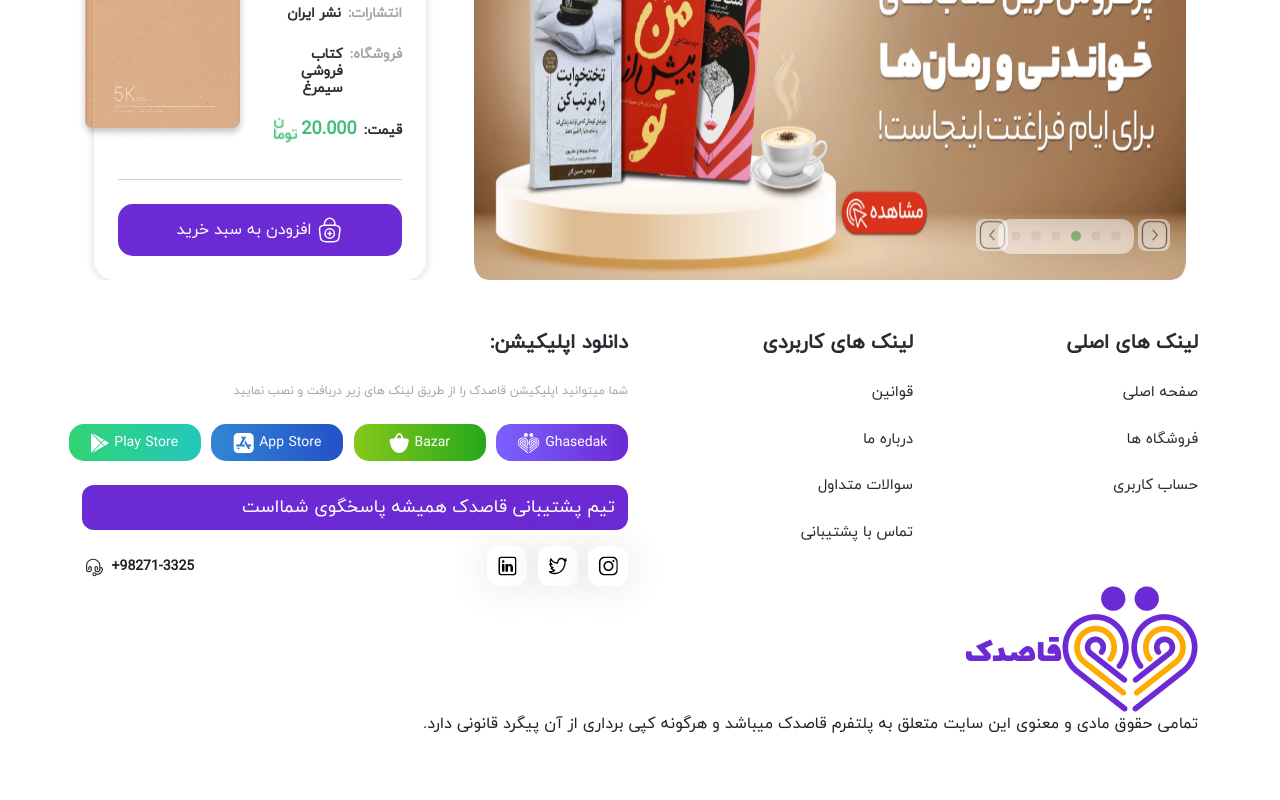
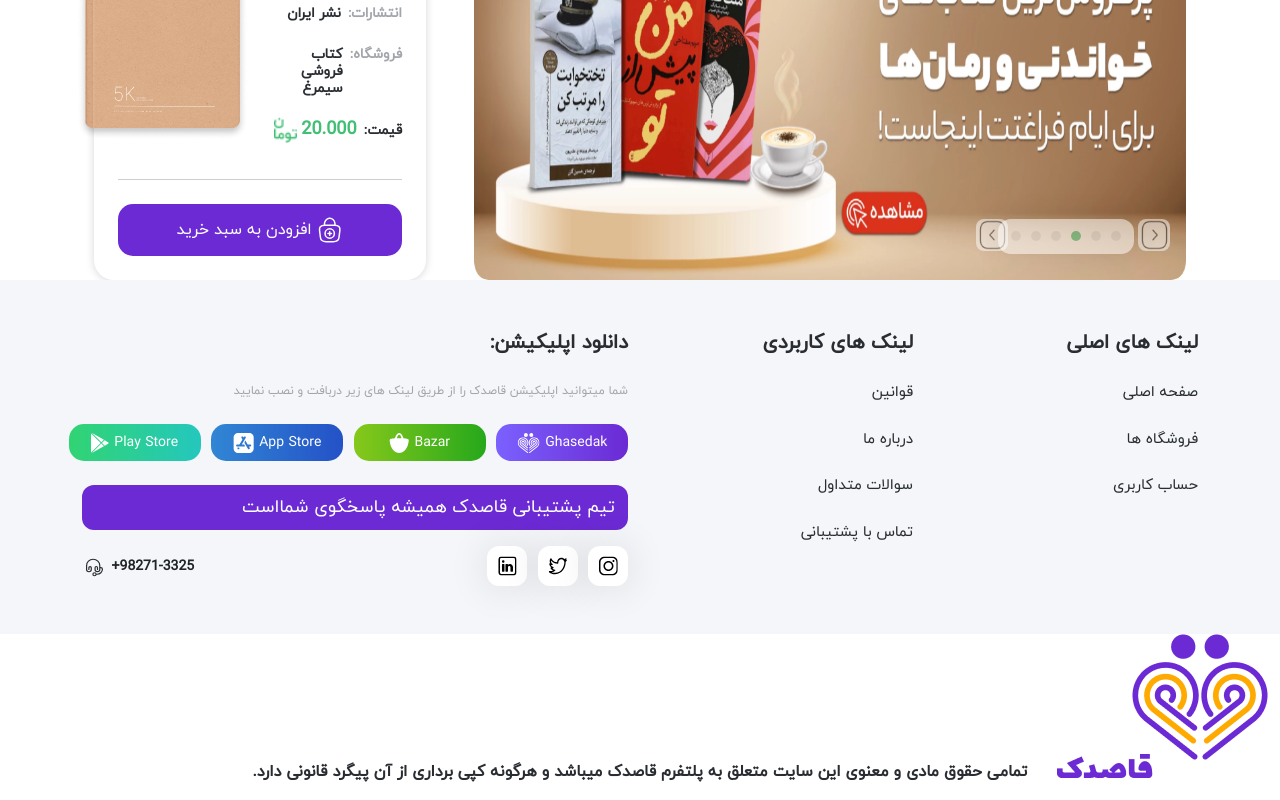
Before and after one commit to avabarzegar/Ghasedak, a React (Create React App) app: page / in a window 1280 px wide. Shown: the part 375-1175 px from the top of the page. Built offline with nearby package versions, Linux system fonts and the light colour scheme.

Commit message:
footer not done

```diff
--- a/src/components/Footer/Footer.css
+++ b/src/components/Footer/Footer.css
@@ -5,7 +5,7 @@
 }
 
 .parent_section_footer {
-   background-color: var(--white-color);
+   background: #F4F6F9;
    padding: 3rem 0;
    position: relative;
    display: flex;
@@ -68,12 +68,6 @@
 }
 
 
-.parent_copyright_text_logo_footer{
-   background-image: url(../../assets/Images/Background/footer-shape.svg);
-   background-repeat: no-repeat;
-   background-size: cover;
-}
-
 @media screen and (max-width:1390px){
    .btn_footer_inner_text {
       margin-left: .35rem;
--- a/src/components/Footer/Footer.js
+++ b/src/components/Footer/Footer.js
@@ -14,13 +14,13 @@ import HeadPhone from '../../assets/Images/icon/headphone.svg';
 import Instagram from '../../assets/Images/icon/Vector (5).svg';
 import twitter from '../../assets/Images/icon/Vector (4).svg';
 import LinkedIn from '../../assets/Images/icon/Vector (3).svg';
-import LogoType from '../../assets/Images/Logo/logo-text-white.png';
-import Logo from '../../assets/Images/Logo/Logo.png';
+import Shapefooter from './Shapefooter';
 
 const Footer = () => {
    return (
 
-      <Container fluid className='parent_section_footer'>
+      <>
+         <Container fluid className='parent_section_footer'>
          <Container>
             <Row>
                <Col md={3}>
@@ -99,21 +99,13 @@ const Footer = () => {
                   </div>
                </Col>
             </Row>
-
-         </Container>
-         <Container fluid className='parent_copyright_text_logo_footer shape_end_footer'>
-            <Container className=''>
-               <div >
-                  <div className='logo_img_footer'>
-                     <img src={Logo} alt='logo'></img>
-                     <img src={LogoType} alt='logo'></img>
-                  </div>
-                  <p>تمامی حقوق مادی و معنوی این سایت متعلق به پلتفرم قاصدک میباشد و هرگونه کپی برداری از آن پیگرد قانونی دارد. </p>
-               </div>
-            </Container>
          </Container>
 
       </Container>
+      <Shapefooter />
+      </>
+
+
    )
 }
 
--- /dev/null
+++ b/src/components/Footer/Shapefooter.css
@@ -0,0 +1,23 @@
+.parent_copyright_text_logo_footer {
+   background-image: url(../../assets/Images/Background/footer-shape.svg);
+   background-repeat: no-repeat;
+   background-size: cover;
+}
+
+.parent_copyright_text_logo_footer p {
+   text-align: center;
+   color: #292D32;
+   font-weight: 700;
+   font-size: 16px;
+}
+
+.logo_img_footer {
+   width: fit-content;
+   position: relative;
+}
+
+.logo_type_footer {
+   position: absolute;
+   right: 115px;
+   bottom: -18px;
+}
--- /dev/null
+++ b/src/components/Footer/Shapefooter.js
@@ -0,0 +1,21 @@
+import React from 'react';
+import Container from 'react-bootstrap/Container';
+import './Shapefooter.css';
+import LogoType from '../../assets/Images/Logo/logo-text-white.png';
+import Logo from '../../assets/Images/Logo/Logo.png';
+
+const Shapefooter = () => {
+   return (
+      <Container fluid className='parent_copyright_text_logo_footer'>
+
+            <div className='logo_img_footer'>
+               <img className='logo_footer' src={Logo} alt='logo'></img>
+               <img className='logo_type_footer' src={LogoType} alt='logo'></img>
+            </div>
+            <p>تمامی حقوق مادی و معنوی این سایت متعلق به پلتفرم قاصدک میباشد و هرگونه کپی برداری از آن پیگرد قانونی دارد. </p>
+
+      </Container>
+   )
+}
+
+export default Shapefooter;
```
